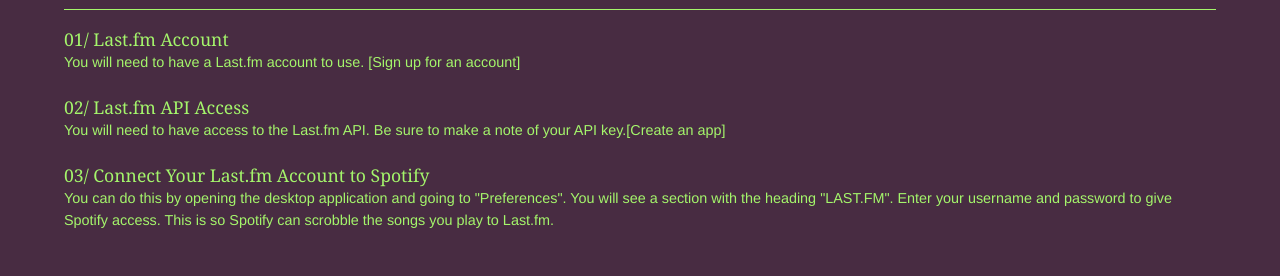
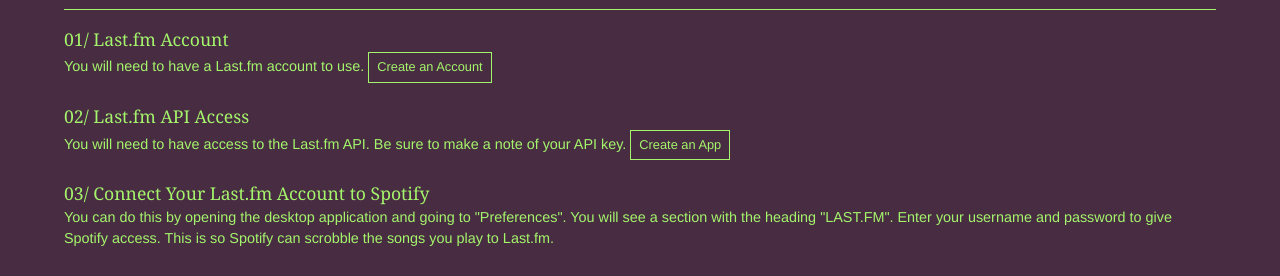
Before and after one commit to kjbrum/spotifyCurrentlyPlaying.js, a website: page index.html in a window 1280 px wide. Shown: the part 395-671 px from the top of the page. Drawn offline with Linux system fonts and the light colour scheme; no server answers.

Commit message:
Add buttons for the prerequisite section

```diff
--- a/index.html
+++ b/index.html
@@ -62,10 +62,16 @@
                 </div>
 
                 <h4>01/ Last.fm Account</h4>
-                <p>You will need to have a Last.fm account to use. <a href="https://secure.last.fm/join">[Sign up for an account]</a></p>
+                <p>
+                    You will need to have a Last.fm account to use.
+                    <a class="btn btn-small shake shake-little" href="https://secure.last.fm/join" target="_blank">Create an Account</a>
+                </p>
 
                 <h4>02/ Last.fm API Access</h4>
-                <p>You will need to have access to the Last.fm API. Be sure to make a note of your API key.<a href="http://www.last.fm/api/account/create">[Create an app]</a></p>
+                <p>
+                    You will need to have access to the Last.fm API. Be sure to make a note of your API key.
+                    <a class="btn btn-small shake shake-little" href="http://www.last.fm/api/account/create" target="_blank">Create an App</a>
+                </p>
 
                 <h4>03/ Connect Your Last.fm Account to Spotify</h4>
                 <p>You can do this by opening the desktop application and going to "Preferences". You will see a section with the heading "LAST.FM". Enter your username and password to give Spotify access. This is so Spotify can scrobble the songs you play to Last.fm.</p>
--- a/scss/_buttons.scss
+++ b/scss/_buttons.scss
@@ -29,6 +29,7 @@
 
 .btn-small {
 	padding: 0.5rem;
+	font-size: 0.8rem;
 }
 
 .btn-large {
--- a/scss/_main.scss
+++ b/scss/_main.scss
@@ -51,6 +51,10 @@
 
 p {
     font-size: 0.9rem;
+
+    & + .btn {
+        margin-top: 0.5rem;
+    }
 }
 
 // Sections
```
Also changed, not shown: css/style.css.
